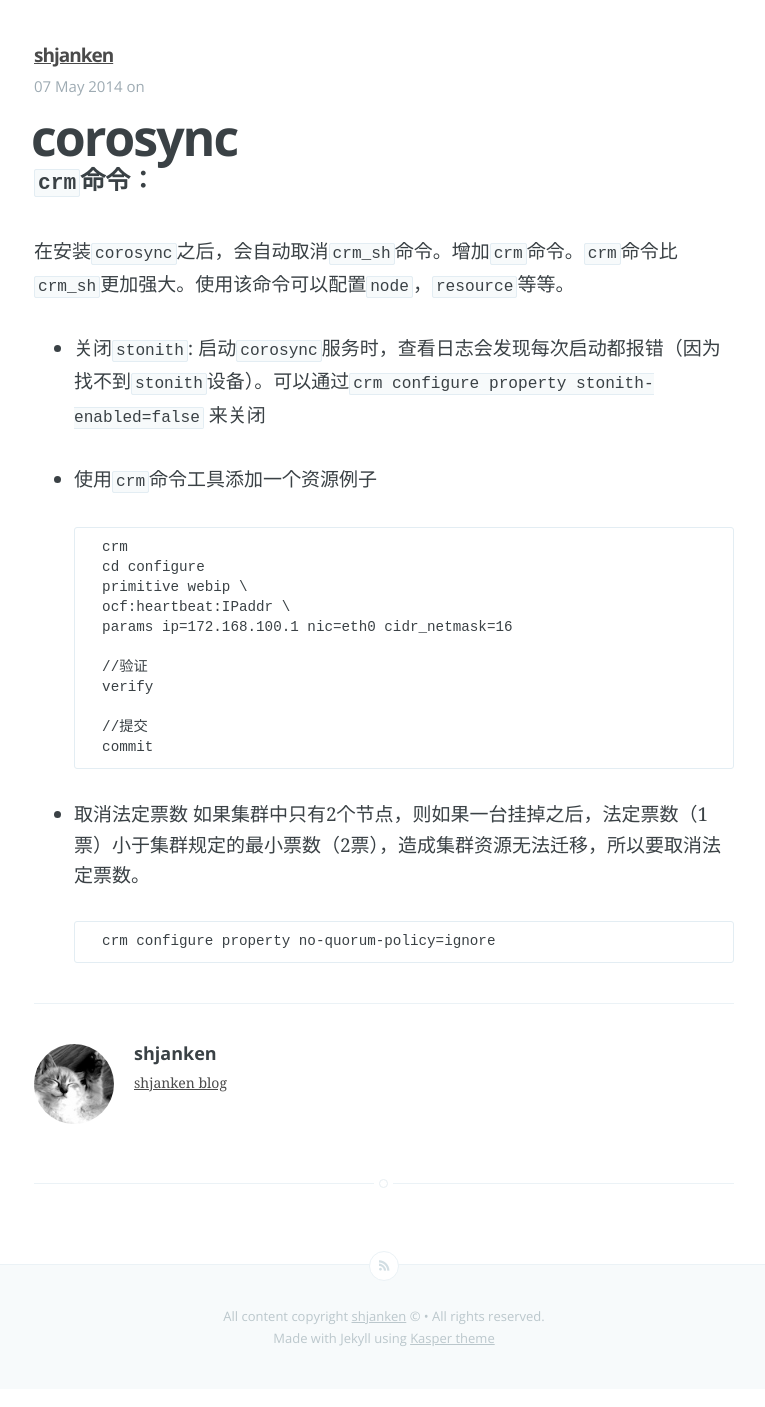
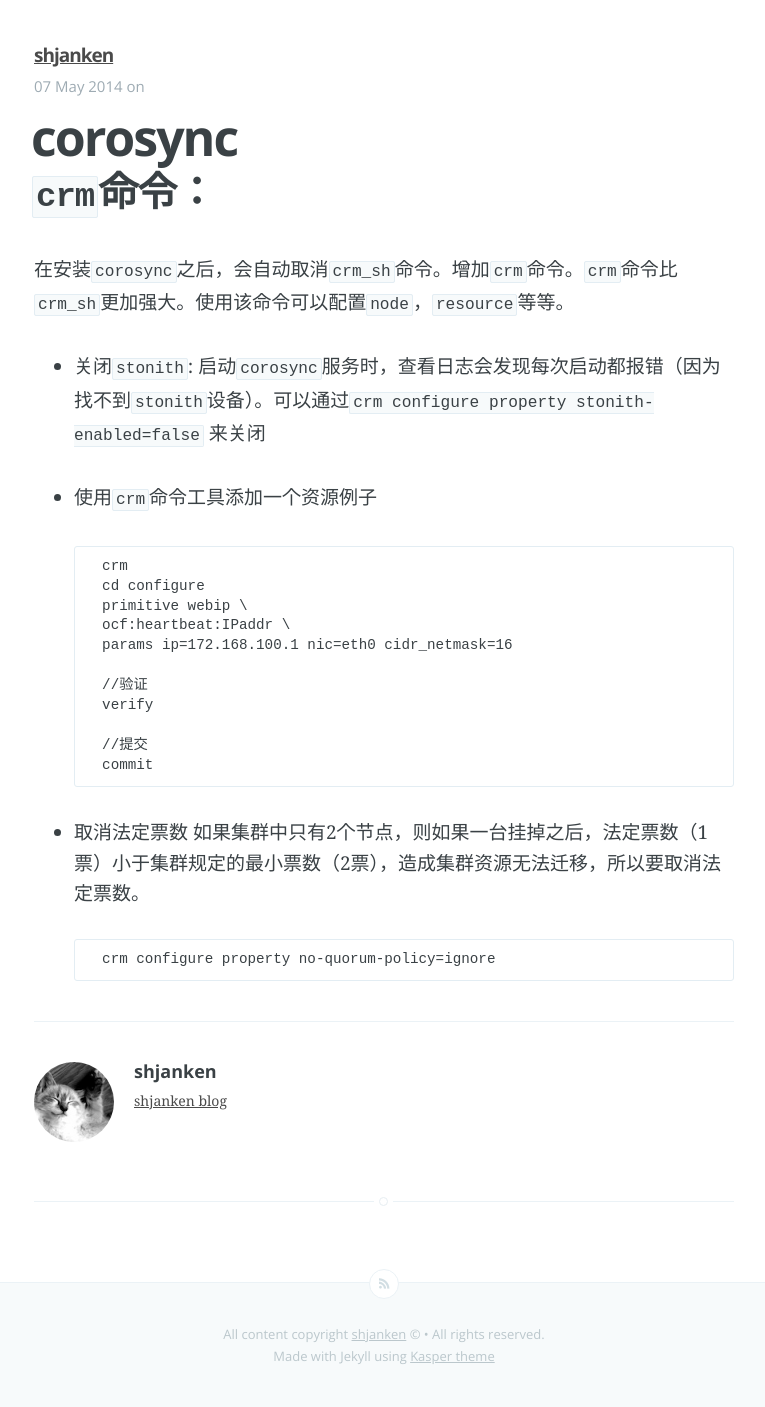
Before and after one commit to shjanken/shjanken.github.io, a Jekyll site: the page built from _posts/2014-05-07-corosync.md, in a window 1280 px wide. Shown: the whole page, without its empty margins (256-1021 px from the left). Built offline with Jekyll 4.4.1, drawn with Linux system fonts in a browser that asks for light colours; Markdown is read by kramdown in place of the engine named in the settings.

Commit message:
20140520

```diff
--- a/_posts/2014-05-07-corosync.md
+++ b/_posts/2014-05-07-corosync.md
@@ -3,7 +3,10 @@
     title: corosync
 ---
 
-##### `crm`命令：
+`crm`命令：
+-----
+
+
 在安装`corosync`之后，会自动取消`crm_sh`命令。增加`crm`命令。`crm`命令比`crm_sh`更加强大。使用该命令可以配置`node`，`resource`等等。
 
 
```
